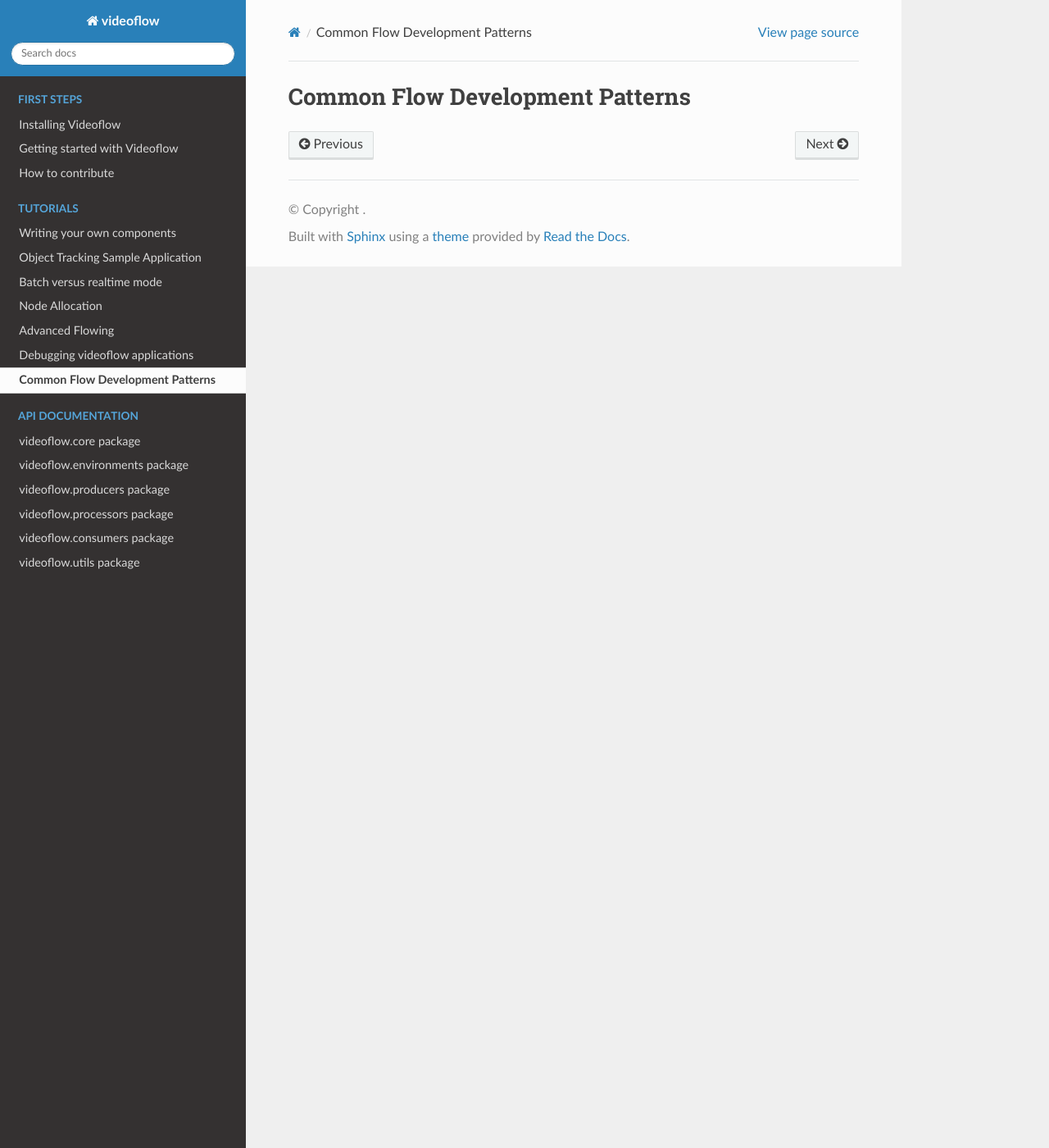
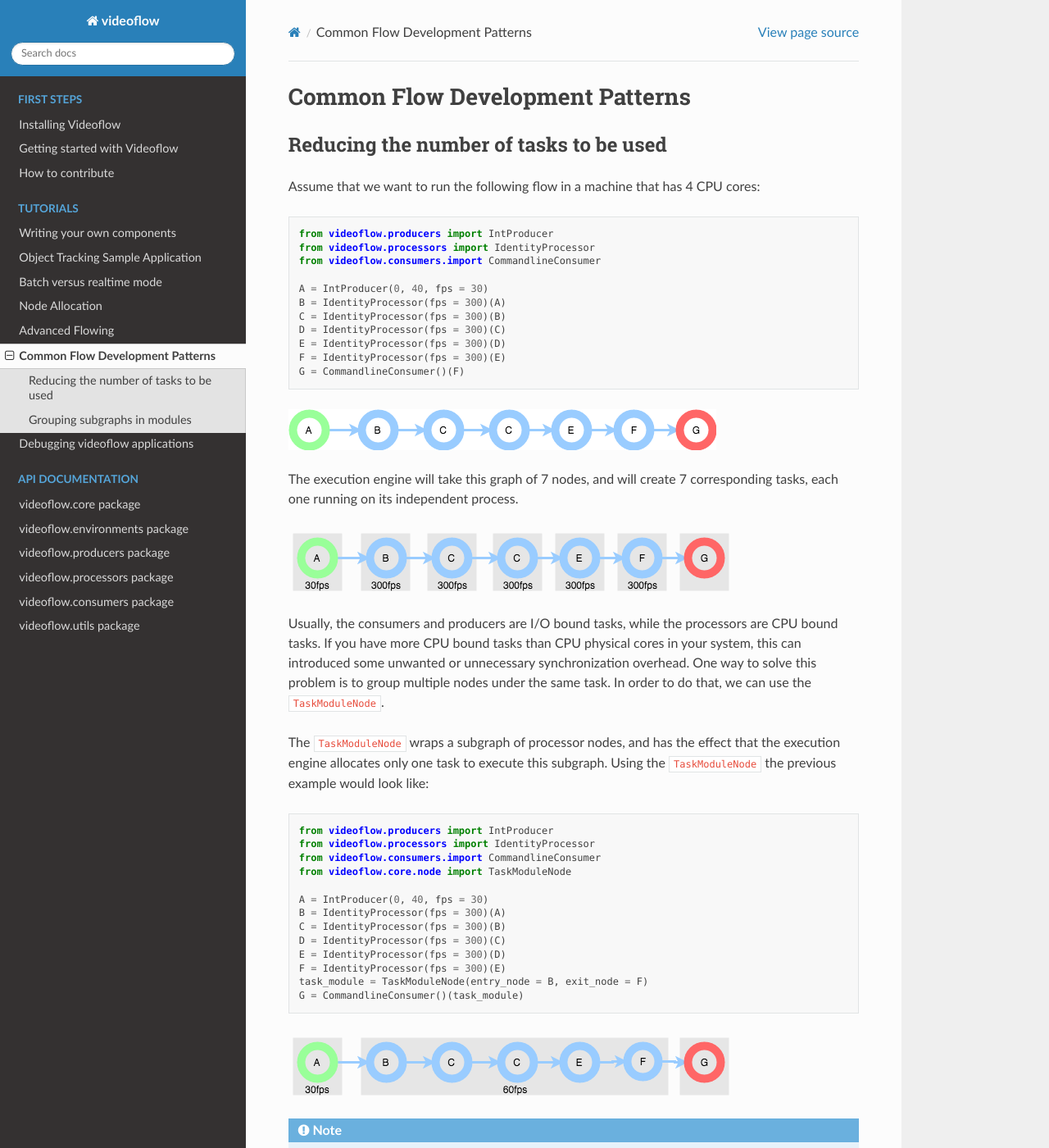
Before and after one commit to videoflow/videoflow, a Sphinx documentation site: the page built from docs/source/user-documentation/common-patterns.rst, in a window 1280 px wide and 1400 px high. Shown: the whole window at 82% size. Built offline with Sphinx 7.4.7 and the Read the Docs theme 2.0.0, drawn with Linux system fonts in a browser that asks for light colours; some of the changed text lies outside the part shown.

Commit message:
Finished with documentation of TaskModuleNode

```diff
--- a/docs/source/index.rst
+++ b/docs/source/index.rst
@@ -39,8 +39,9 @@ Free and open source
     user-documentation/batch-versus-realtime-mode
     user-documentation/task-allocation
     user-documentation/advanced-flowing
+    user-documentation/common-patterns
     user-documentation/debugging-flow-applications
-    user-documentation/common-patterns
+
 
 .. toctree::
     :maxdepth: 2
--- a/docs/source/user-documentation/common-patterns.rst
+++ b/docs/source/user-documentation/common-patterns.rst
@@ -1,2 +1,78 @@
 Common Flow Development Patterns
 ================================
+
+Reducing the number of tasks to be used
+---------------------------------------
+
+Assume that we want to run the following flow in a machine that has
+4 CPU cores::
+
+    from videoflow.producers import IntProducer
+    from videoflow.processors import IdentityProcessor
+    from videoflow.consumers.import CommandlineConsumer
+
+    A = IntProducer(0, 40, fps = 30)
+    B = IdentityProcessor(fps = 300)(A)
+    C = IdentityProcessor(fps = 300)(B)
+    D = IdentityProcessor(fps = 300)(C)
+    E = IdentityProcessor(fps = 300)(D)
+    F = IdentityProcessor(fps = 300)(E)
+    G = CommandlineConsumer()(F)
+
+.. image:: ../assets/user-documentation/common-patterns/linear_graph_1.png
+
+The execution engine will take this graph of 7 nodes, and will create
+7 corresponding tasks, each one running on its independent process.
+
+.. image:: ../assets/user-documentation/common-patterns/linear_graph_with_tasks.png
+
+Usually, the consumers and producers are I/O bound tasks, while the
+processors are CPU bound tasks.  If you have more CPU bound tasks than CPU physical
+cores in your system, this can introduced some unwanted or unnecessary
+synchronization overhead.  One way to solve this problem is to group
+multiple nodes under the same task.  In order to do that, we can
+use the ``TaskModuleNode``.
+
+The ``TaskModuleNode`` wraps a subgraph of processor nodes, and has the effect
+that the execution engine allocates only one task to execute this subgraph.
+Using the ``TaskModuleNode`` the previous example would look like::
+
+    from videoflow.producers import IntProducer
+    from videoflow.processors import IdentityProcessor
+    from videoflow.consumers.import CommandlineConsumer
+    from videoflow.core.node import TaskModuleNode
+
+    A = IntProducer(0, 40, fps = 30)
+    B = IdentityProcessor(fps = 300)(A)
+    C = IdentityProcessor(fps = 300)(B)
+    D = IdentityProcessor(fps = 300)(C)
+    E = IdentityProcessor(fps = 300)(D)
+    F = IdentityProcessor(fps = 300)(E)
+    task_module = TaskModuleNode(entry_node = B, exit_node = F)
+    G = CommandlineConsumer()(task_module)
+
+.. image:: ../assets/user-documentation/common-patterns/linear_graph_with_taskmodule.png
+
+.. note::
+    There are certain restrictions in the usage of the ``TaskModuleNode``:
+        - All nodes on its subgraph must be **processor nodes**.
+        - No node on its subgraph can have ``device_type`` to be ``GPU``
+        - There cannot be a ``TaskModuleNode`` nested inside a ``TaskModuleNode``.
+
+Notice that now nodes ``A``, ``B``, ``C``, ``D``, ``E`` and ``F`` are not executed in parallel,
+but sequentially, and that effectively reduces the **fps** of the flow
+in that section of the graph.
+
+
+.. warning::
+    You need to be careful when using ``TaskModuleNode``. You can effectively
+    introduce bottlenecks in the flow if you are not careful.
+
+    The picture below contains an example of such a case:
+
+    .. image:: ../assets/user-documentation/common-patterns/linear_graph_bottleneck.png
+
+
+
+Grouping subgraphs in modules
+-----------------------------
```
Also changed, not shown: docs/source/assets/user-documentation/common-patterns/linear_graph_1.png (added), docs/source/assets/user-documentation/common-patterns/linear_graph_bottleneck.png (added), docs/source/assets/user-documentation/common-patterns/linear_graph_with_taskmodule.png (added), docs/source/assets/user-documentation/common-patterns/linear_graph_with_tasks.png (added), 1 other file.
